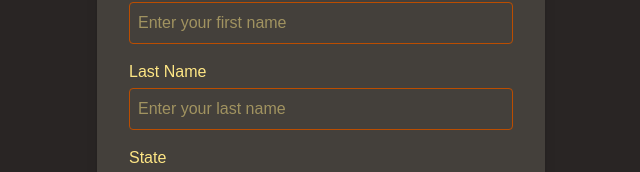
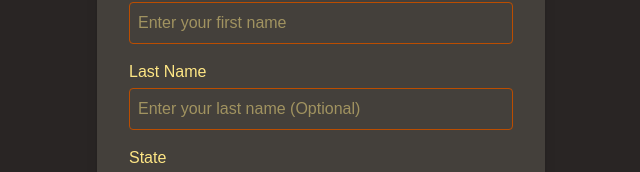
Before and after one commit to Itz-Viggy/Yoga-Registration, a Next.js app: page /register in a window 1280 px wide. Shown: the part 251-423 px from the top of the page, without its empty margins (319-959 px from the left). Built offline with nearby package versions, Linux system fonts and the light colour scheme.

Commit message:
Optional Last name description

```diff
--- a/src/app/register/page.tsx
+++ b/src/app/register/page.tsx
@@ -79,7 +79,7 @@ export default function RegisterPage() {
             type="text"
             id="lastname"
             name="lastname"
-            placeholder="Enter your last name"
+            placeholder="Enter your last name (Optional)"
 
             value={formData.lastname}
             onChange={handleChange}
```
